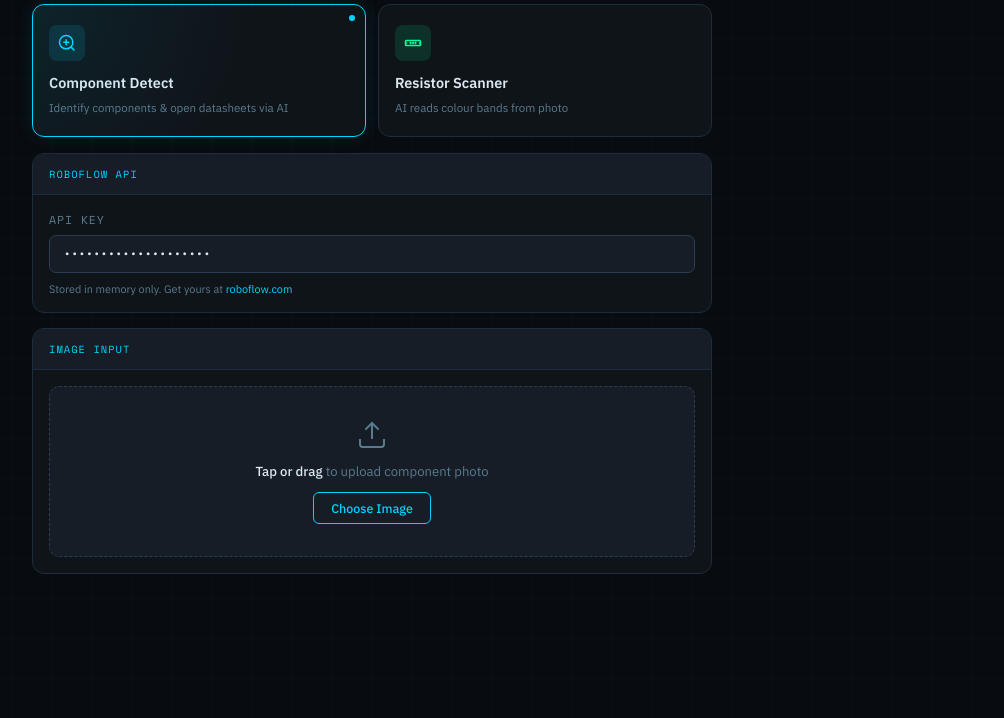
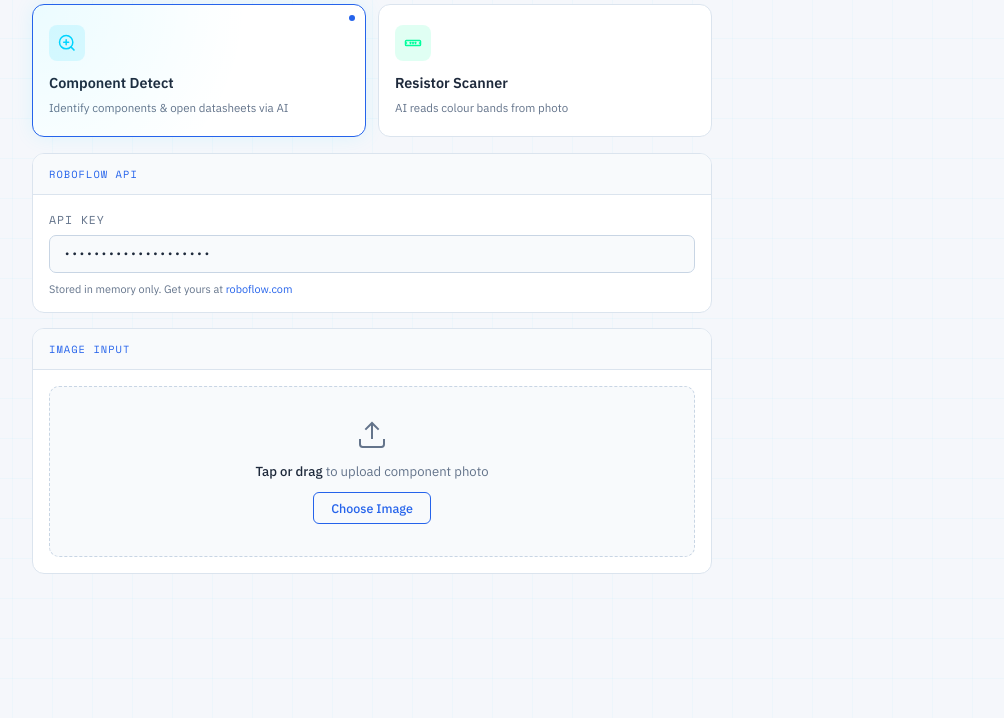
Before and after one commit to N0va1172/DTL-COMPONENT-SORTER, a website: page public/index.html in a window 1280 px wide. Shown: the part 82-800 px from the top of the page, without its empty margins (268-1272 px from the left). Drawn offline with nearby package versions, Linux system fonts and the light colour scheme.

Commit message:
Update index.html

```diff
--- a/public/index.html
+++ b/public/index.html
@@ -9,20 +9,25 @@
 *, *::before, *::after { box-sizing: border-box; margin: 0; padding: 0; }
 
 :root {
-  --bg: #080b0f;
-  --surface: #0f1419;
-  --surface2: #161d26;
-  --surface3: #1e2835;
-  --border: #1e2d3d;
-  --border2: #2a3d52;
-  --accent: #00d4ff;
-  --accent2: #00ff9d;
-  --accent3: #ff6b35;
-  --text: #dce8f0;
-  --muted: #5a7a8f;
-  --danger: #ff4757;
-  --warn: #ffa502;
-  --glow: rgba(0,212,255,0.15);
+  --bg: #f5f7fb;
+  --surface: #ffffff;
+  --surface2: #f8fafc;
+  --surface3: #eef2f7;
+
+  --border: #dbe4ee;
+  --border2: #c8d5e4;
+
+  --accent: #2563eb;
+  --accent2: #10b981;
+  --accent3: #f97316;
+
+  --text: #1e293b;
+  --muted: #64748b;
+
+  --danger: #ef4444;
+  --warn: #f59e0b;
+
+  --glow: rgba(37,99,235,0.12);
 }
 
 body {
```
